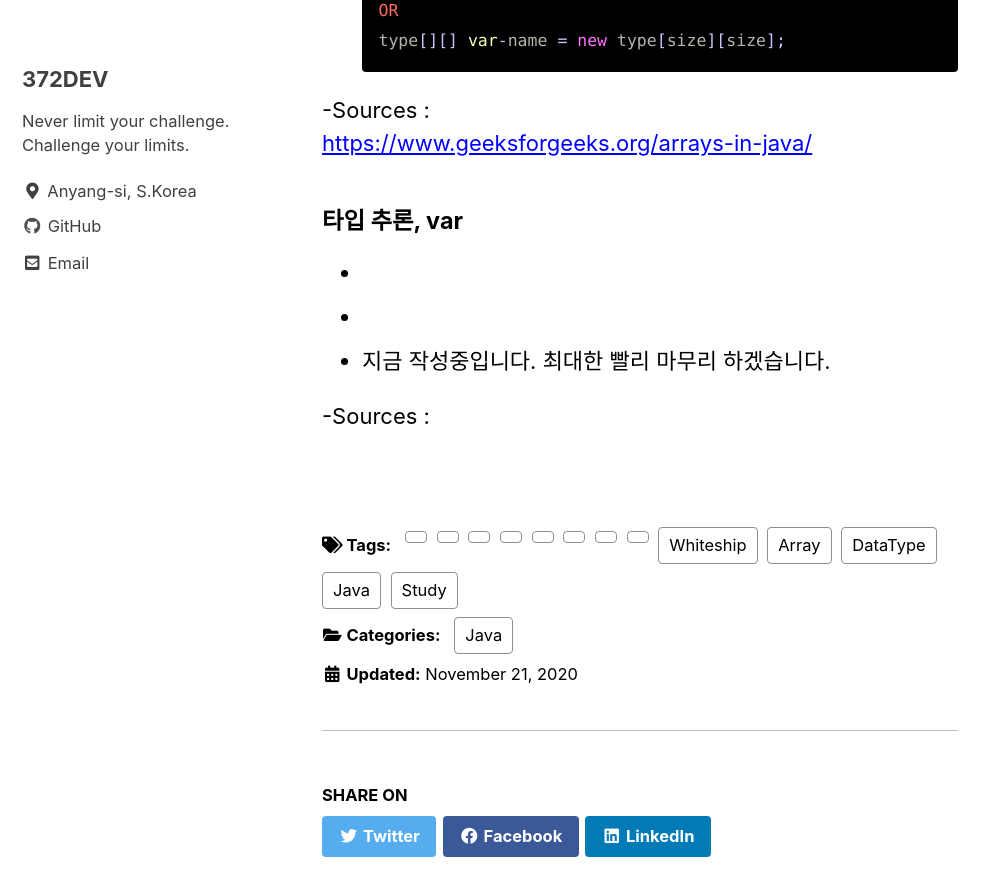
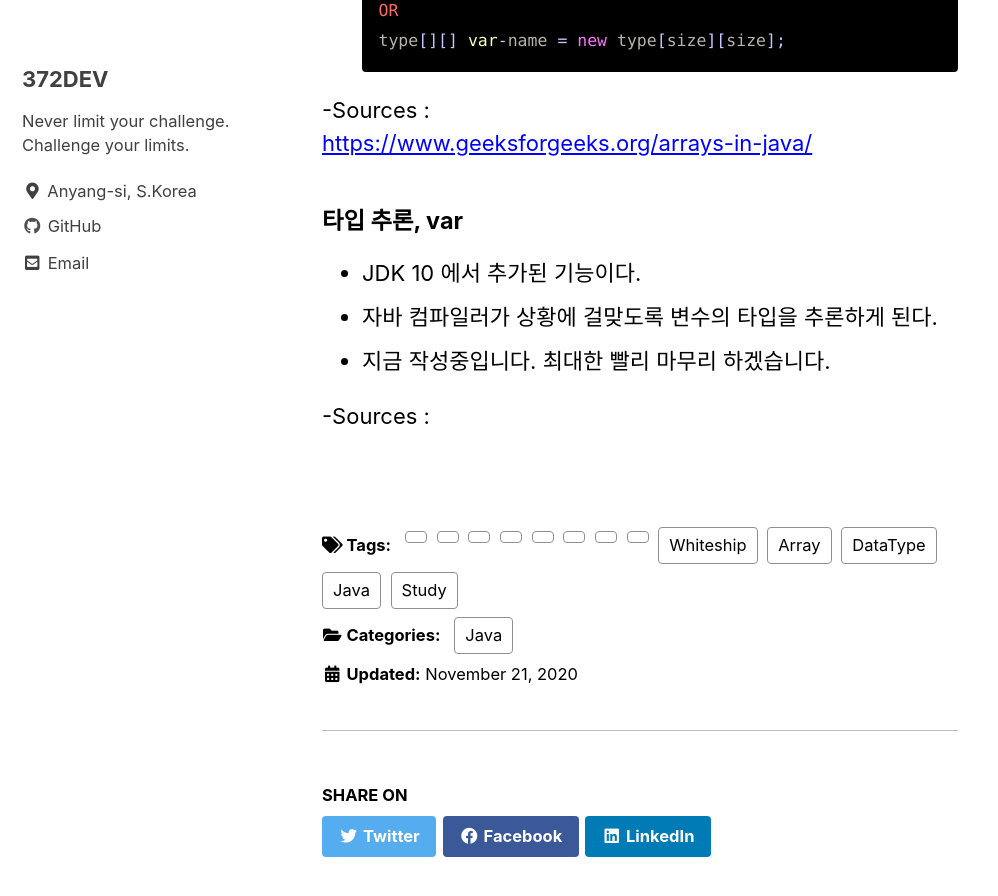
Before and after one commit to 372dev/372dev.github.io, a Jekyll site: the page built from _posts/2020-11-21-post12.md, in a window 1280 px wide and 900 px high, scrolled down 7541 px. Shown: the top 896 px of the window, without its empty margins (0-998 px from the left). Built offline with Jekyll 4.4.1, drawn with Linux system fonts in a browser that asks for light colours; cached includes are drawn as plain includes.

Commit message:
Update 2020-11-21-post12.md

```diff
--- a/_posts/2020-11-21-post12.md
+++ b/_posts/2020-11-21-post12.md
@@ -135,8 +135,8 @@ type[][] var-name = new type[size][size];
 [https://www.geeksforgeeks.org/arrays-in-java/](https://www.geeksforgeeks.org/arrays-in-java/)
 
 #### 타입 추론, var
-*
-*
+* JDK 10 에서 추가된 기능이다.
+* 자바 컴파일러가 상황에 걸맞도록 변수의 타입을 추론하게 된다.
 * 지금 작성중입니다. 최대한 빨리 마무리 하겠습니다.
 
 -Sources :
```
